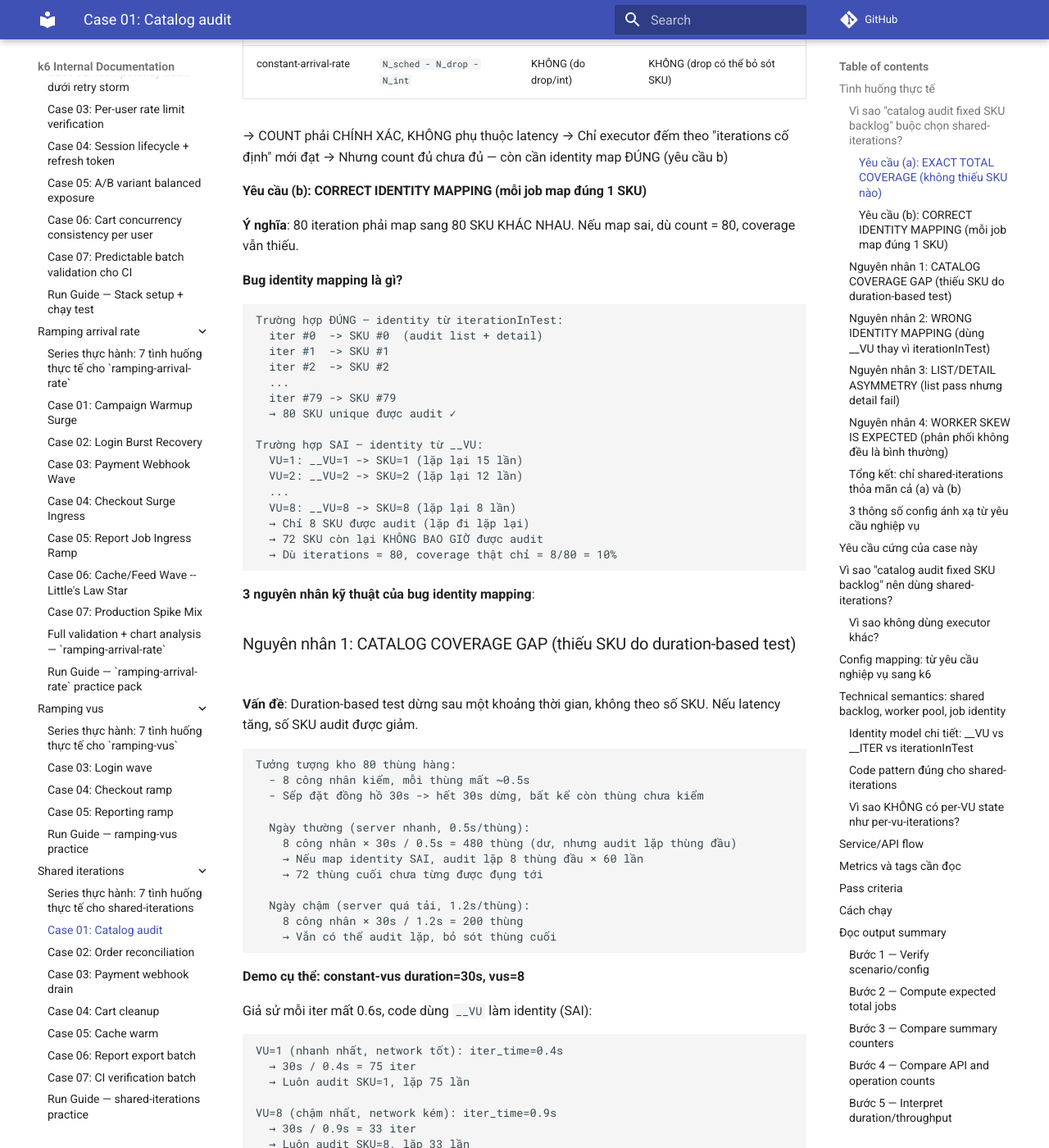
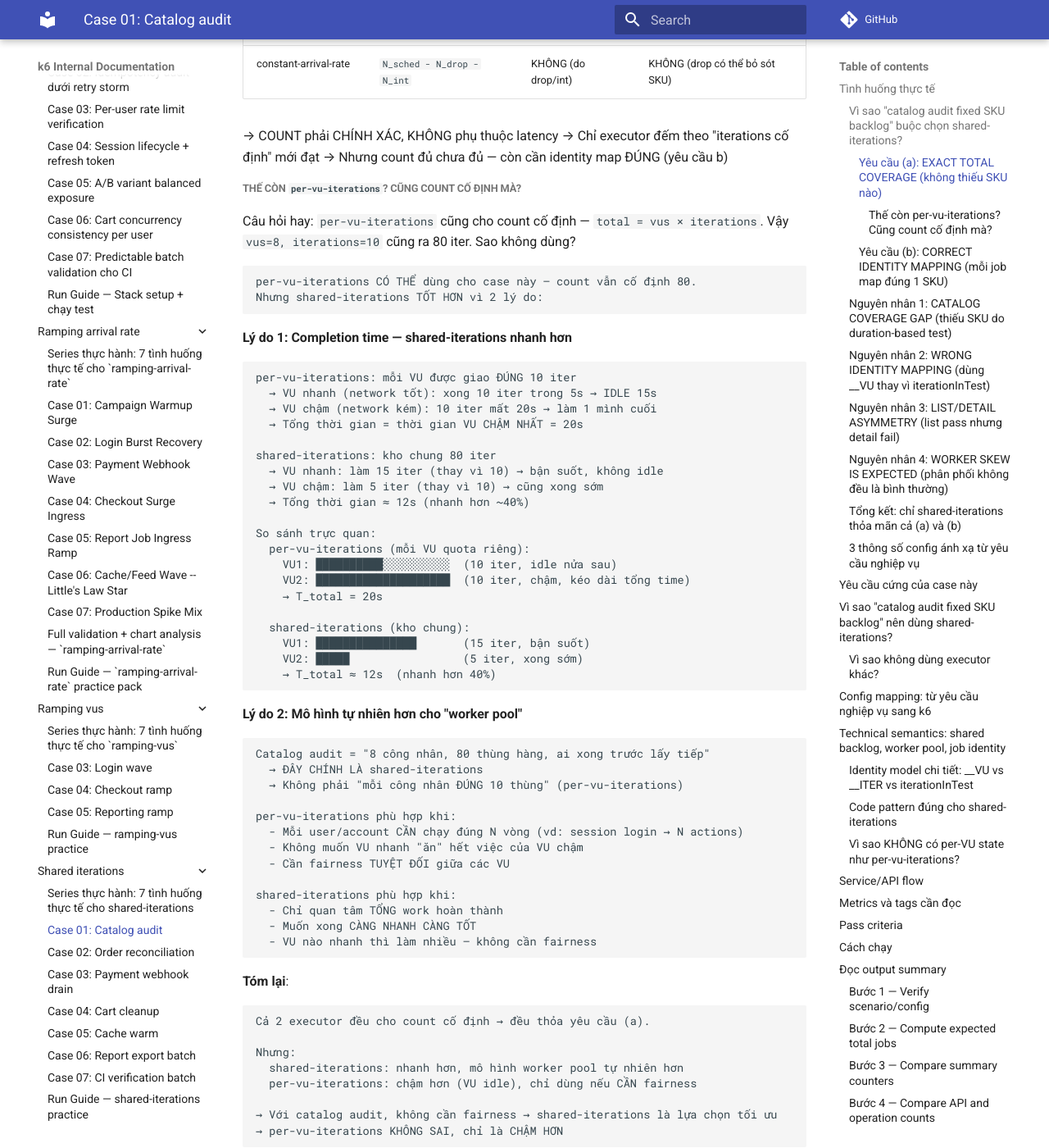
Before and after one commit to meomew-auto/markdown, an MkDocs documentation site: the page built from docs/practice/shared-iterations/01_catalog-audit.md, in a window 1280 px wide and 1400 px high, scrolled down 3274 px. Shown: the whole window at 82% size. Built offline with MkDocs 1.6.1 and Material for MkDocs 9.7.7, drawn with Linux system fonts in a browser that asks for light colours; comment, search, counter and statistics services are not loaded.

Commit message:
Update docs

````diff
--- a/docs/practice/shared-iterations/01_catalog-audit.md
+++ b/docs/practice/shared-iterations/01_catalog-audit.md
@@ -159,6 +159,73 @@ Chỉ có T_run + latency thay đổi -> đó CHÍNH LÀ cái cần đo!
 → COUNT phải CHÍNH XÁC, KHÔNG phụ thuộc latency
 → Chỉ executor đếm theo "iterations cố định" mới đạt
 → Nhưng count đủ chưa đủ — còn cần identity map ĐÚNG (yêu cầu b)
+
+##### Thế còn `per-vu-iterations`? Cũng count cố định mà?
+
+Câu hỏi hay: `per-vu-iterations` cũng cho count cố định —
+`total = vus × iterations`. Vậy `vus=8, iterations=10` cũng ra 80 iter.
+Sao không dùng?
+
+```text
+per-vu-iterations CÓ THỂ dùng cho case này — count vẫn cố định 80.
+Nhưng shared-iterations TỐT HƠN vì 2 lý do:
+```
+
+**Lý do 1: Completion time — shared-iterations nhanh hơn**
+
+```text
+per-vu-iterations: mỗi VU được giao ĐÚNG 10 iter
+  → VU nhanh (network tốt): xong 10 iter trong 5s → IDLE 15s
+  → VU chậm (network kém): 10 iter mất 20s → làm 1 mình cuối
+  → Tổng thời gian = thời gian VU CHẬM NHẤT = 20s
+
+shared-iterations: kho chung 80 iter
+  → VU nhanh: làm 15 iter (thay vì 10) → bận suốt, không idle
+  → VU chậm: làm 5 iter (thay vì 10) → cũng xong sớm
+  → Tổng thời gian ≈ 12s (nhanh hơn ~40%)
+
+So sánh trực quan:
+  per-vu-iterations (mỗi VU quota riêng):
+    VU1: ██████████░░░░░░░░░░  (10 iter, idle nửa sau)
+    VU2: ████████████████████  (10 iter, chậm, kéo dài tổng time)
+    → T_total = 20s
+
+  shared-iterations (kho chung):
+    VU1: ███████████████       (15 iter, bận suốt)
+    VU2: █████                 (5 iter, xong sớm)
+    → T_total ≈ 12s  (nhanh hơn 40%)
+```
+
+**Lý do 2: Mô hình tự nhiên hơn cho "worker pool"**
+
+```text
+Catalog audit = "8 công nhân, 80 thùng hàng, ai xong trước lấy tiếp"
+  → ĐÂY CHÍNH LÀ shared-iterations
+  → Không phải "mỗi công nhân ĐÚNG 10 thùng" (per-vu-iterations)
+
+per-vu-iterations phù hợp khi:
+  - Mỗi user/account CẦN chạy đúng N vòng (vd: session login → N actions)
+  - Không muốn VU nhanh "ăn" hết việc của VU chậm
+  - Cần fairness TUYỆT ĐỐI giữa các VU
+
+shared-iterations phù hợp khi:
+  - Chỉ quan tâm TỔNG work hoàn thành
+  - Muốn xong CÀNG NHANH CÀNG TỐT
+  - VU nào nhanh thì làm nhiều — không cần fairness
+```
+
+**Tóm lại**:
+
+```text
+Cả 2 executor đều cho count cố định → đều thỏa yêu cầu (a).
+
+Nhưng:
+  shared-iterations: nhanh hơn, mô hình worker pool tự nhiên hơn
+  per-vu-iterations: chậm hơn (VU idle), chỉ dùng nếu CẦN fairness
+
+→ Với catalog audit, không cần fairness → shared-iterations là lựa chọn tối ưu
+→ per-vu-iterations KHÔNG SAI, chỉ là CHẬM HƠN
+```
 
 #### Yêu cầu (b): CORRECT IDENTITY MAPPING (mỗi job map đúng 1 SKU)
 
````
